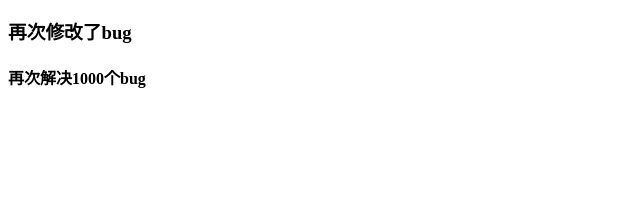
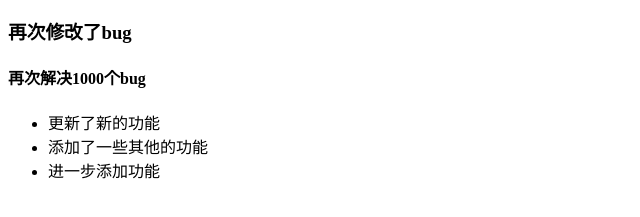
Before and after one commit to wuyuanhongsir/git-demo, a plain HTML site: page index.html in a window 1280 px wide. Shown: the part 127-344 px from the top of the page, without its empty margins (0-640 px from the left). Drawn offline with Linux system fonts and the light colour scheme.

Commit message:
更新添加了一些新的功能

```diff
--- a/index.html
+++ b/index.html
@@ -11,5 +11,10 @@
     <h2>修改了bug</h2>
     <h3>再次修改了bug</h3>
     <h4>再次解决1000个bug</h4>
+    <ul>
+        <li>更新了新的功能</li>
+        <li>添加了一些其他的功能</li>
+        <li>进一步添加功能</li>
+    </ul>
 </body>
 </html>
```
